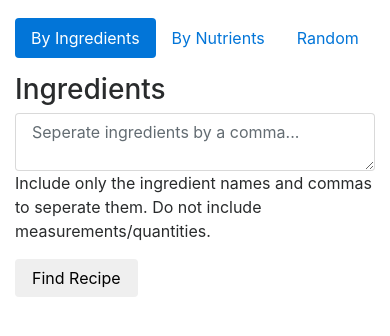
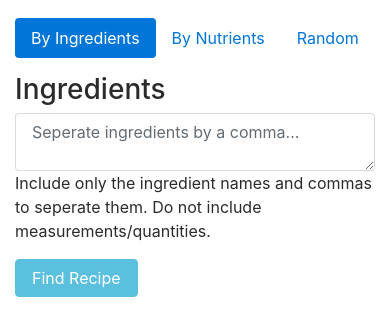
Before and after one commit to MadrigalJA/NutriChoice, a plain HTML site: page index.html in a window 390 px wide. Shown: the part 62-398 px from the top of the page. Drawn offline with nearby package versions, Linux system fonts and the light colour scheme; a script that the page names is missing.

Commit message:
trying to get mobile working

```diff
--- a/index.html
+++ b/index.html
@@ -93,7 +93,7 @@
 
             </div>
 
-            <button class="btn btn-default" onClick="prepSearch()">Find Recipe</button>
+            <button class="btn btn-info" onClick="prepSearch()">Find Recipe</button>
         </div><!-- /div searchHeader-->
         <div id="searchResults">
             <br><h3 id="resultsHeader"></h3><br>
```
